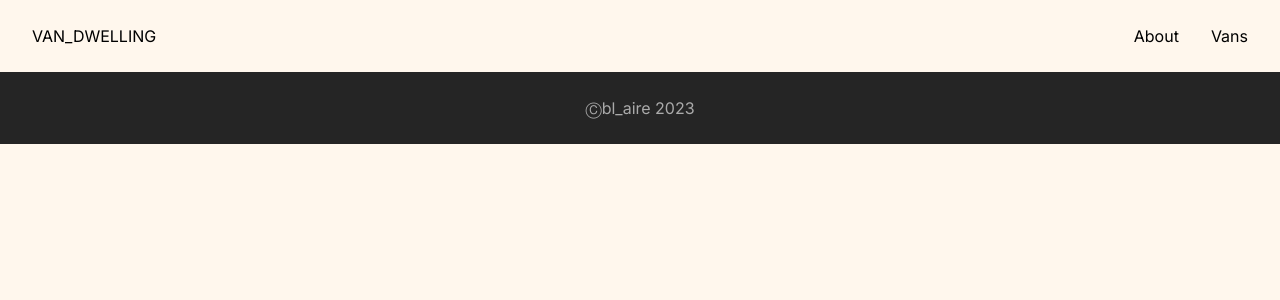
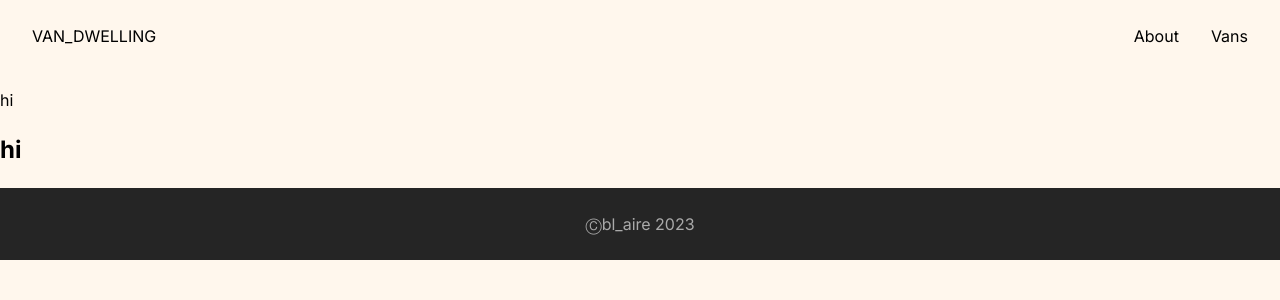
Before and after one commit to bl-aire/van_dwelling, a React (Vite) app: page /vans/1 in a window 1280 px wide. Shown: the top 300 px of the page. Built offline with nearby package versions, Linux system fonts and the light colour scheme; no server answers; what miragejs would draw is missing.

Commit message:
Set up detail component using nested routing

```diff
--- a/src/App.jsx
+++ b/src/App.jsx
@@ -5,6 +5,7 @@ import Head from './components/Head'
 import Home from './components/Home'
 import About from './components/About'
 import Vans from './components/Vans'
+import VanDetail from './components/VanDetail'
 import Foot from './components/Foot'
 
 function App() {
@@ -16,6 +17,7 @@ function App() {
           <Route path="/" element={<Home/>}/>
           <Route path="/about" element={<About/>}/>
           <Route path="/vans" element={<Vans/>}/>
+          <Route path="/vans/:id" element={<VanDetail />} />
         </Routes>
         <Foot/>
       </BrowserRouter>
--- /dev/null
+++ b/src/components/VanDetail.jsx
@@ -0,0 +1,23 @@
+import React from "react"
+import { useParams } from "react-router-dom"
+
+export default function VanDetail() {
+
+    const [van, setVan] = React.useState([])
+    const params = useParams()
+    // console.log(params)...id:2
+
+    React.useEffect(() => {
+        fetch(`/api/vans/${params.id}`)
+            .then(res => res.json())
+            .then(data => setVan(data.vans))
+    }, [params.id])
+
+    return(
+        <div>
+            <p>{van.name}</p>
+            <p>hi</p>
+            <h2>hi</h2>
+        </div>
+    )
+}
--- a/src/components/Vans.jsx
+++ b/src/components/Vans.jsx
@@ -1,4 +1,5 @@
 import React from "react"
+import { Link } from "react-router-dom"
 
 export default function Vans() {
 
@@ -18,6 +19,7 @@ export default function Vans() {
 
     const vanElements = vans.map(van => (
         <div key={van.id} className="van-tile">
+            <Link to={`/vans/${van.id}`}>
                 <img src={van.imageUrl} />
                 <div className="van-info">
                     <h3>{van.name}</h3>
@@ -27,7 +29,9 @@ export default function Vans() {
                     </p>
                 </div>
                 <i className={`van-type ${van.type} selected`}>{van.type}</i>
+            </Link>
         </div>
+
     ))
 
     return(
```
Lines whose indentation alone changed are shown as unchanged.
